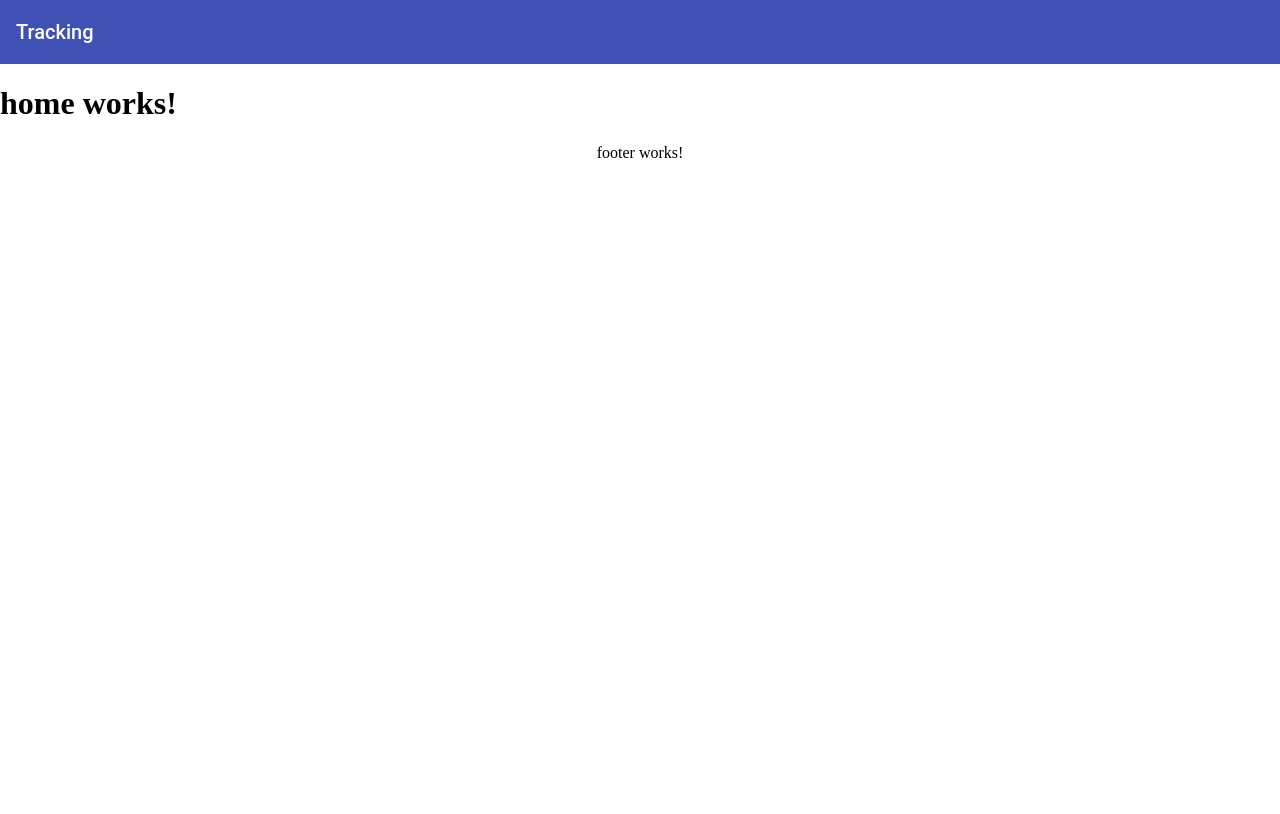
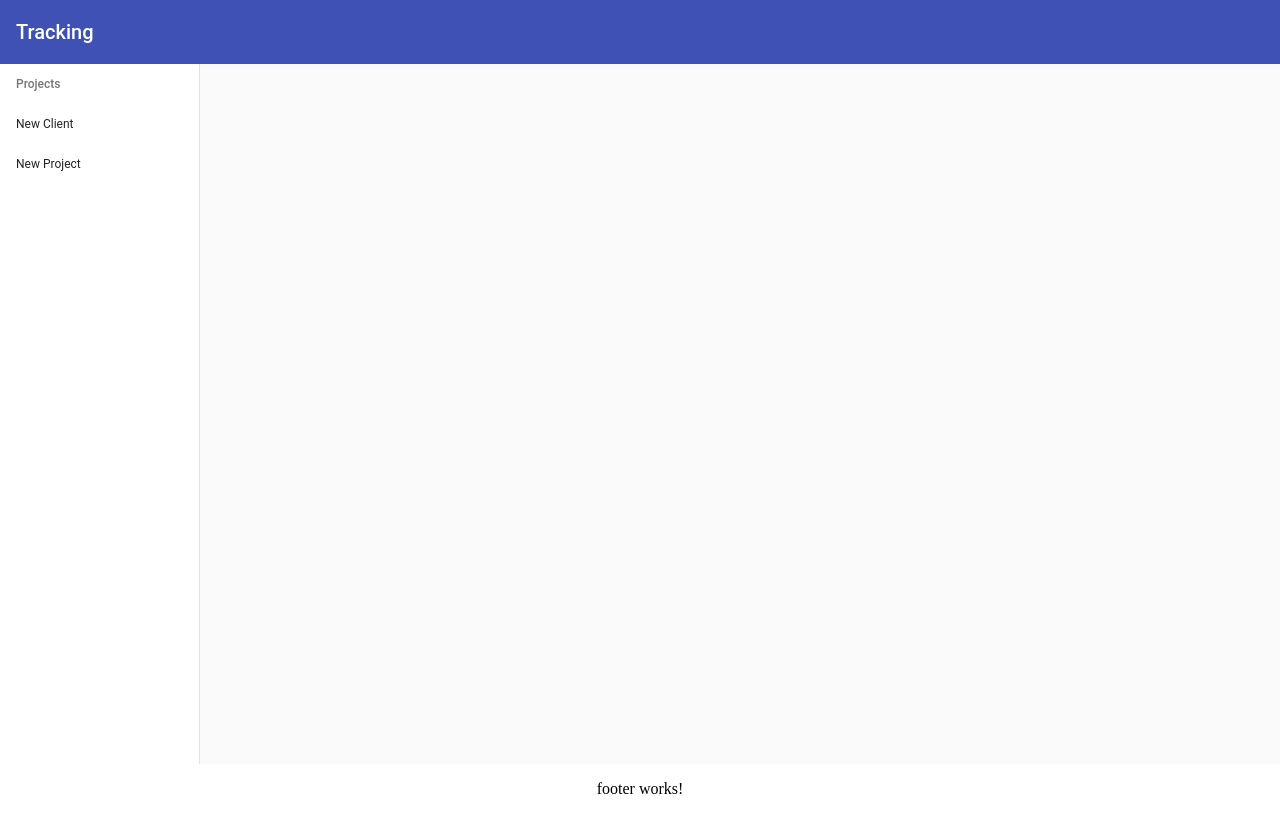
Before and after one commit to indreshpratap/tracking, an Angular app: page /home/admin in a window 1280 px wide. Built offline with nearby package versions, Linux system fonts and the light colour scheme.

Commit message:
added flex layout and navbar

```diff
--- a/package.json
+++ b/package.json
@@ -18,6 +18,7 @@
     "@angular/common": "^5.0.0",
     "@angular/compiler": "^5.0.0",
     "@angular/core": "^5.0.0",
+    "@angular/flex-layout": "^5.0.0-beta.14",
     "@angular/forms": "^5.0.0",
     "@angular/http": "^5.0.0",
     "@angular/material": "^5.2.0",
--- a/src/app/app/components/home/home.component.css
+++ b/src/app/app/components/home/home.component.css
@@ -0,0 +1,11 @@
+.example-container {
+    height: calc(100vh - 100px)
+}
+.example-container mat-drawer {
+    width: 200px;
+}
+
+.content {
+    padding:5px;
+    margin:5px;
+}
--- a/src/app/app/components/home/home.component.html
+++ b/src/app/app/components/home/home.component.html
@@ -1,5 +1,23 @@
 <app-header></app-header>
-<h1>
-  home works!
-</h1>
-<router-outlet></router-outlet>
+<mat-drawer-container class="example-container">
+    <mat-drawer mode="side" opened="true">
+
+        <mat-nav-list dense>
+            <h3 mat-subheader>Projects</h3>
+              <a mat-list-item routerLink="/home/admin/new-client"> New Client  </a>
+              <a mat-list-item routerLink="/home/admin/new-project"> New Project  </a>
+              <!-- <a mat-list-item routerLink="">  </a>
+              <a mat-list-item routerLink="">  </a>
+              <a mat-list-item routerLink="">  </a>
+              <a mat-list-item routerLink="">  </a>
+              <a mat-list-item routerLink="">  </a>
+              <a mat-list-item routerLink="">  </a> -->
+           </mat-nav-list>
+    </mat-drawer>
+    <mat-drawer-content>
+      <div class="content">
+        <router-outlet></router-outlet>
+
+      </div>
+    </mat-drawer-content>
+  </mat-drawer-container>
--- a/src/app/modules/admin/admin.module.ts
+++ b/src/app/modules/admin/admin.module.ts
@@ -1,11 +1,13 @@
 import { NgModule } from '@angular/core';
 import { CommonModule } from '@angular/common';
-import { AdmNewProjectComponent } from './components/adm-new-project/adm-new-project.component';
 import { Routes, RouterModule } from '@angular/router';
 import { SharedModule } from '../../shared/shared.module';
 import { UiToolkitModule } from '../../ui-toolkit/ui-toolkit.module';
+import { AdmNewProjectComponent } from './components/adm-new-project/adm-new-project.component';
+import { AdmNewClientComponent } from './components/adm-new-client/adm-new-client.component';
 
 const routes:Routes = [
+  {path:"new-client",component:AdmNewClientComponent},
   {path:"new-project",component:AdmNewProjectComponent}
 ]
 
@@ -15,6 +17,6 @@ const routes:Routes = [
     UiToolkitModule,
     RouterModule.forChild(routes)
   ],
-  declarations: [AdmNewProjectComponent]
+  declarations: [AdmNewProjectComponent, AdmNewClientComponent]
 })
 export class AdminModule { }
--- /dev/null
+++ b/src/app/modules/admin/components/adm-new-client/adm-new-client.component.html
@@ -0,0 +1,41 @@
+<div fxLayout="row">
+  <div fxFlex="50%">
+    <mat-card>
+      <mat-card-header>
+        <b>New Client</b>
+      </mat-card-header>
+      <mat-card-content>
+        <form>
+          <div fxLayout="column" fxLayoutGap="10px">
+            <mat-form-field>
+              <input matInput required type="text" placeholder="Client Name">
+            </mat-form-field>
+            <mat-form-field>
+              <input matInput required type="text" placeholder="Orgination Name">
+            </mat-form-field>
+            <mat-form-field>
+              <input matInput required type="text" placeholder="Contact Person">
+            </mat-form-field>
+            <mat-form-field>
+              <input matInput required type="text" placeholder="Contact No">
+            </mat-form-field>
+            <mat-form-field>
+              <input matInput required type="text" placeholder="Email">
+            </mat-form-field>
+
+            <mat-form-field>
+              <textarea matInput type="text" placeholder="Address"></textarea>
+            </mat-form-field>
+
+            <div>
+              <button mat-raised-button color="primary">Save</button>
+            </div>
+          </div>
+        </form>
+
+
+
+      </mat-card-content>
+    </mat-card>
+  </div>
+</div>
--- /dev/null
+++ b/src/app/modules/admin/components/adm-new-client/adm-new-client.component.ts
@@ -0,0 +1,15 @@
+import { Component, OnInit } from '@angular/core';
+
+@Component({
+  selector: 'app-adm-new-client',
+  templateUrl: './adm-new-client.component.html',
+  styleUrls: ['./adm-new-client.component.css']
+})
+export class AdmNewClientComponent implements OnInit {
+
+  constructor() { }
+
+  ngOnInit() {
+  }
+
+}
--- a/src/app/ui-toolkit/mat-material.ts
+++ b/src/app/ui-toolkit/mat-material.ts
@@ -3,11 +3,15 @@ import { MatButtonModule } from "@angular/material/button";
 import { MatToolbarModule } from "@angular/material/toolbar";
 import { MatFormFieldModule } from "@angular/material/form-field";
 import { MatInputModule } from "@angular/material/input";
+import {MatSidenavModule} from '@angular/material/sidenav';
+import {MatListModule} from '@angular/material/list';
 
 export const MATERIAL = [
   MatCardModule,
   MatButtonModule,
   MatToolbarModule,
   MatFormFieldModule,
-  MatInputModule
+  MatInputModule,
+  MatSidenavModule,
+  MatListModule
 ];
--- a/src/app/ui-toolkit/ui-toolkit.module.ts
+++ b/src/app/ui-toolkit/ui-toolkit.module.ts
@@ -2,8 +2,8 @@ import { NgModule } from "@angular/core";
 import { CommonModule } from "@angular/common";
 import { FormsModule } from "@angular/forms";
 import { MATERIAL } from "./mat-material";
-
-const IMP_EXP = [CommonModule, FormsModule, ...MATERIAL];
+import {FlexLayoutModule} from '@angular/flex-layout';
+const IMP_EXP = [CommonModule, FormsModule, FlexLayoutModule, ...MATERIAL];
 @NgModule({
   imports: IMP_EXP,
   exports: IMP_EXP,
```
Also changed, not shown: src/app/modules/admin/components/adm-new-client/adm-new-client.component.css (added), 2 other files (tests, documents, lock files or other folders).
